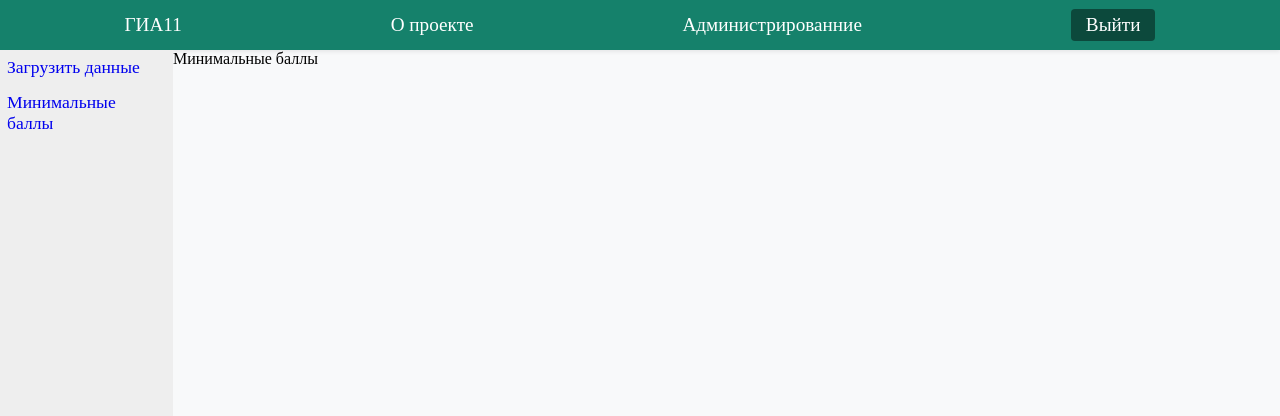
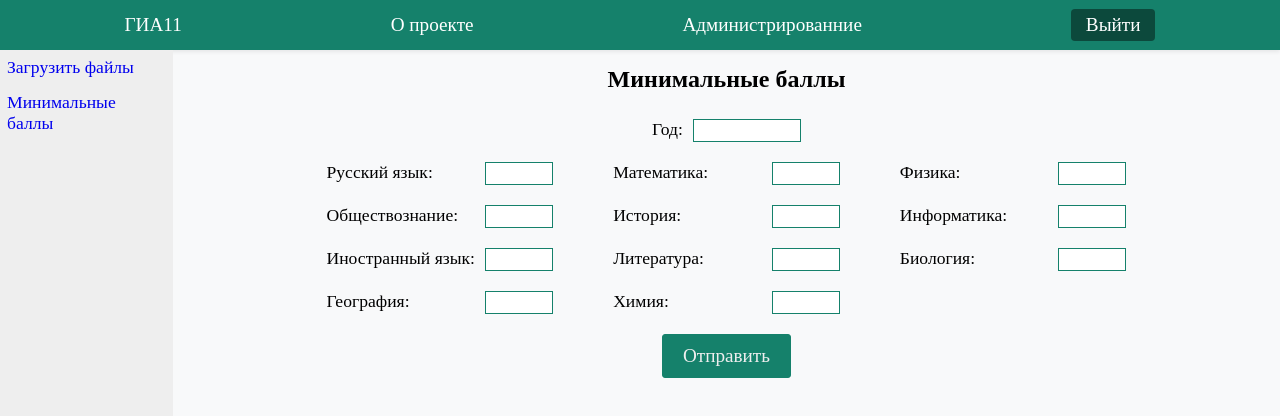
Before and after one commit to WebDevRun/gia11front, a Vue app: page /controlpanel/minscore in a window 1280 px wide. Shown: the top 416 px of the page. Built offline with nearby package versions, Linux system fonts and the light colour scheme; sample sign-in values are in the browser's storage.

Commit message:
created add min score

```diff
--- a/src/layouts/SignInLayout.vue
+++ b/src/layouts/SignInLayout.vue
@@ -4,7 +4,7 @@
     <form class="formWrapper" @submit.prevent="submitHandler">
       <input
         id="nickName"
-        v-model="nickName"
+        v-model.trim="nickName"
         :class="{ red: hasLoginError }"
         class="formWrapper__nickName"
         type="text"
@@ -13,7 +13,7 @@
       />
       <input
         id="password"
-        v-model="password"
+        v-model.trim="password"
         :class="{ red: hasLoginError }"
         class="formWrapper__password"
         type="password"
@@ -22,47 +22,49 @@
       />
       <button class="formWrapper__button" type="submit">Войти</button>
     </form>
-    <div v-if="hasLoginError" class="errorMessage">Нет верный логин или пароль</div>
+    <div v-if="hasLoginError" class="errorMessage">
+      Нет верный логин или пароль
+    </div>
   </div>
 </template>
 
 <script>
-import { mapGetters, mapActions } from 'vuex'
+import { mapGetters, mapActions } from "vuex";
 
 export default {
-  name: 'SingInPanel',
+  name: "SingInPanel",
   data() {
     return {
-      nickName: '',
-      password: '',
-    }
+      nickName: "",
+      password: "",
+    };
   },
   computed: {
     ...mapGetters({
-      accessToken: 'getAccessToken',
-      error: 'getError',
+      accessToken: "getAccessToken",
+      error: "getError",
     }),
     hasLoginError() {
-      return this.error?.message === 'invalid nickname or password'
+      return this.error?.message === "invalid nickname or password";
     },
   },
   methods: {
-    ...mapActions(['login']),
+    ...mapActions(["login"]),
     async submitHandler() {
-      if (this.nickName.trim() && this.password.trim()) {
+      if (this.nickName && this.password) {
         const user = {
           nickName: this.nickName,
           password: this.password,
-        }
-        await this.login(user)
+        };
+        await this.login(user);
       }
 
       if (!this.error && this.accessToken) {
-        this.$router.push('/')
+        this.$router.push("/");
       }
     },
   },
-}
+};
 </script>
 
 <style lang="scss" scoped>
--- a/src/router/index.js
+++ b/src/router/index.js
@@ -22,7 +22,7 @@ const routes = [
     children: [
       {
         path: 'uploadfiles',
-        name: 'UploadFiles',
+        name: 'uploadFiles',
         component: () => import('../templates/UploadFiles.vue')
       },
       {
--- a/src/store/auth.js
+++ b/src/store/auth.js
@@ -20,7 +20,7 @@ export default {
   actions: {
     async login ({ dispatch, commit }, user) {
       try {
-        const response = await fetch('http://192.168.43.161:5000/api/login', {
+        const response = await fetch('http://192.168.1.22:5000/api/login', {
           method: 'POST',
           credentials: 'include',
           headers: {
@@ -44,7 +44,7 @@ export default {
     },
     async getNewTokens ({ dispatch, commit }) {
       try {
-        const response = await fetch('http://192.168.43.161:5000/api/getNewTokens', {
+        const response = await fetch('http://192.168.1.22:5000/api/getNewTokens', {
           method: 'POST',
           credentials: 'include'
         })
@@ -53,13 +53,12 @@ export default {
         }
       } catch (error) {
         commit('pushError', error)
-        throw error
       }
     },
     async logoutFromDB ({ dispatch, commit }) {
       try {
         const accessToken = localStorage.getItem('accessToken')
-        const response = await fetch('http://192.168.43.161:5000/api/logout', {
+        const response = await fetch('http://192.168.1.22:5000/api/logout', {
           method: 'POST',
           credentials: 'include',
           headers: {
@@ -76,7 +75,6 @@ export default {
         commit('deleteTokens')
       } catch (error) {
         commit('pushError', error)
-        throw error
       }
     }
   }
--- a/src/templates/MinScore.vue
+++ b/src/templates/MinScore.vue
@@ -1,3 +1,173 @@
 <template>
-  <div>Минимальные баллы</div>
+  <div>
+    <h1 class="h1">Минимальные баллы</h1>
+    <form class="formWrapper" @submit.prevent="submitHandler">
+      <label class="formWrapper__input year">
+        <span>{{ minScore.year.name }}:</span>
+        <input
+          :id="minScore.year.name"
+          v-model.number="minScore.year.value"
+          type="number"
+          :name="minScore.year.name"
+          min="2010"
+          required
+        />
+      </label>
+      <label
+        v-for="(sub, i) in minScore.subjects"
+        :key="i"
+        class="formWrapper__input minScore"
+      >
+        <span>{{ sub.name }}:</span>
+        <input
+          :id="i"
+          v-model.number="sub.value"
+          type="number"
+          :name="i"
+          min="1"
+          max="100"
+          required
+        />
+      </label>
+      <input class="formWrapper__button" type="submit" value="Отправить" />
+    </form>
+    <div v-if="isSubmit && status.n && status.nModified" class="status">
+      Данные обновлены
+    </div>
+    <div v-if="isSubmit && status.n && !status.nModified" class="status">
+      Такие данные уже есть
+    </div>
+    <div v-if="isSubmit && !status.n && !status.nModified" class="status">
+      Данные добавлены
+    </div>
+  </div>
 </template>
+
+<script>
+import { mapActions, mapGetters } from "vuex";
+
+export default {
+  data() {
+    return {
+      minScore: {
+        year: {
+          name: "год",
+          value: "",
+        },
+        subjects: {
+          russian: {
+            name: "русский язык",
+            value: "",
+          },
+          mathematics: {
+            name: "математика",
+            value: "",
+          },
+          physics: {
+            name: "физика",
+            value: "",
+          },
+          socialStudies: {
+            name: "обществознание",
+            value: "",
+          },
+          history: {
+            name: "история",
+            value: "",
+          },
+          informatics: {
+            name: "информатика",
+            value: "",
+          },
+          foreignLanguage: {
+            name: "иностранный язык",
+            value: "",
+          },
+          literature: {
+            name: "Литература",
+            value: "",
+          },
+          biology: {
+            name: "Биология",
+            value: "",
+          },
+          geograghy: {
+            name: "География",
+            value: "",
+          },
+          chemistry: {
+            name: "химия",
+            value: "",
+          },
+        },
+      },
+      isSubmit: false,
+    };
+  },
+  computed: {
+    ...mapGetters({
+      status: "getMinScoreStatus",
+    }),
+  },
+  methods: {
+    ...mapActions(["addMinScore"]),
+    async submitHandler() {
+      await this.addMinScore(this.minScore);
+      this.isSubmit = true;
+    },
+  },
+};
+</script>
+
+<style lang="scss" scoped>
+.formWrapper {
+  width: 860px;
+  margin: 0 auto;
+  display: grid;
+  grid-template-columns: repeat(3, 1fr);
+  font-size: 1.1em;
+  &__input,
+  &__button {
+    margin: 10px 30px;
+    & input {
+      width: 60px;
+      margin-left: 10px;
+      padding: 3px;
+      border: 1px solid #15816b;
+    }
+  }
+  &__input {
+    display: flex;
+    justify-content: space-between;
+    & span::first-letter {
+      text-transform: uppercase;
+    }
+  }
+  &__input.year {
+    grid-column: 1 / 4;
+    align-self: center;
+    justify-self: center;
+    & input {
+      width: 100px;
+    }
+  }
+  &__button {
+    grid-column: 1 / 4;
+    align-self: center;
+    justify-self: center;
+    padding: 10px 20px;
+    border: 1px solid #15816b;
+    background-color: #15816b;
+    color: #eee;
+    font-size: 1.2rem;
+    font-family: inherit;
+    border-radius: 3px;
+  }
+}
+
+.status {
+  text-align: center;
+  font-size: 2em;
+  color: #9a9a9a;
+}
+</style>
--- a/src/templates/UploadFiles.vue
+++ b/src/templates/UploadFiles.vue
@@ -11,7 +11,10 @@
           multiple
           @change="uploadFilesHandler"
         />
-        <label for="input-file" class="wrapperUpload__file-wrapper file-wrapper">
+        <label
+          for="input-file"
+          class="wrapperUpload__file-wrapper file-wrapper"
+        >
           <div class="file-wrapper__status">{{ message }}</div>
           <div class="file-wrapper__button">Выбрать</div>
         </label>
@@ -29,46 +32,46 @@
 </template>
 
 <script>
-import { mapGetters, mapActions } from 'vuex'
-import InfoSubject from '../templates/InfoSubject'
+import { mapGetters, mapActions } from "vuex";
+import InfoSubject from "../templates/InfoSubject";
 
 export default {
-  name: 'UploadFiles',
+  name: "UploadFiles",
   components: {
     InfoSubject,
   },
   data() {
     return {
       fileSelect: [],
-    }
+    };
   },
   computed: {
     message() {
       if (this.fileSelect.length) {
-        return `Файлов загружено: ${this.fileSelect.length}`
+        return `Файлов загружено: ${this.fileSelect.length}`;
       } else {
-        return 'Выберите файл(ы)'
+        return "Выберите файл(ы)";
       }
     },
 
     ...mapGetters({
-      exams: 'getUploadExams',
+      exams: "getUploadExams",
     }),
   },
   methods: {
-    ...mapActions(['sendExams']),
+    ...mapActions(["sendExams"]),
 
     async uploadFilesHandler(e) {
-      this.fileSelect = e.target.files
-      const formData = new FormData()
+      this.fileSelect = e.target.files;
+      const formData = new FormData();
       this.fileSelect.forEach((element) => {
-        formData.append('file', element)
-      })
+        formData.append("file", element);
+      });
 
-      await this.sendExams(formData)
+      await this.sendExams(formData);
     },
   },
-}
+};
 </script>
 
 <style lang="scss" scoped>
@@ -104,11 +107,11 @@ export default {
   }
   &__button {
     width: 100px;
-    background: #1bbc9b;
+    background: #15816b;
     color: #eee;
     font-size: 1.2rem;
-    font-weight: 700;
-    border-radius: 0 3px 3px 0;
+    border-radius: 3px;
+    font-family: inherit;
     cursor: pointer;
   }
 }
--- a/src/views/ControlPanel.vue
+++ b/src/views/ControlPanel.vue
@@ -19,7 +19,7 @@ export default {
   data() {
     return {
       links: [
-        { title: 'Загрузить данные', name: 'UploadFiles' },
+        { title: 'Загрузить файлы', name: 'uploadFiles' },
         { title: 'Минимальные баллы', name: 'minScore' },
       ],
     }
```
Also changed, not shown: src/store/gia11Info.js (+41 -10 lines), 1 other file (tests, documents, lock files or other folders).
